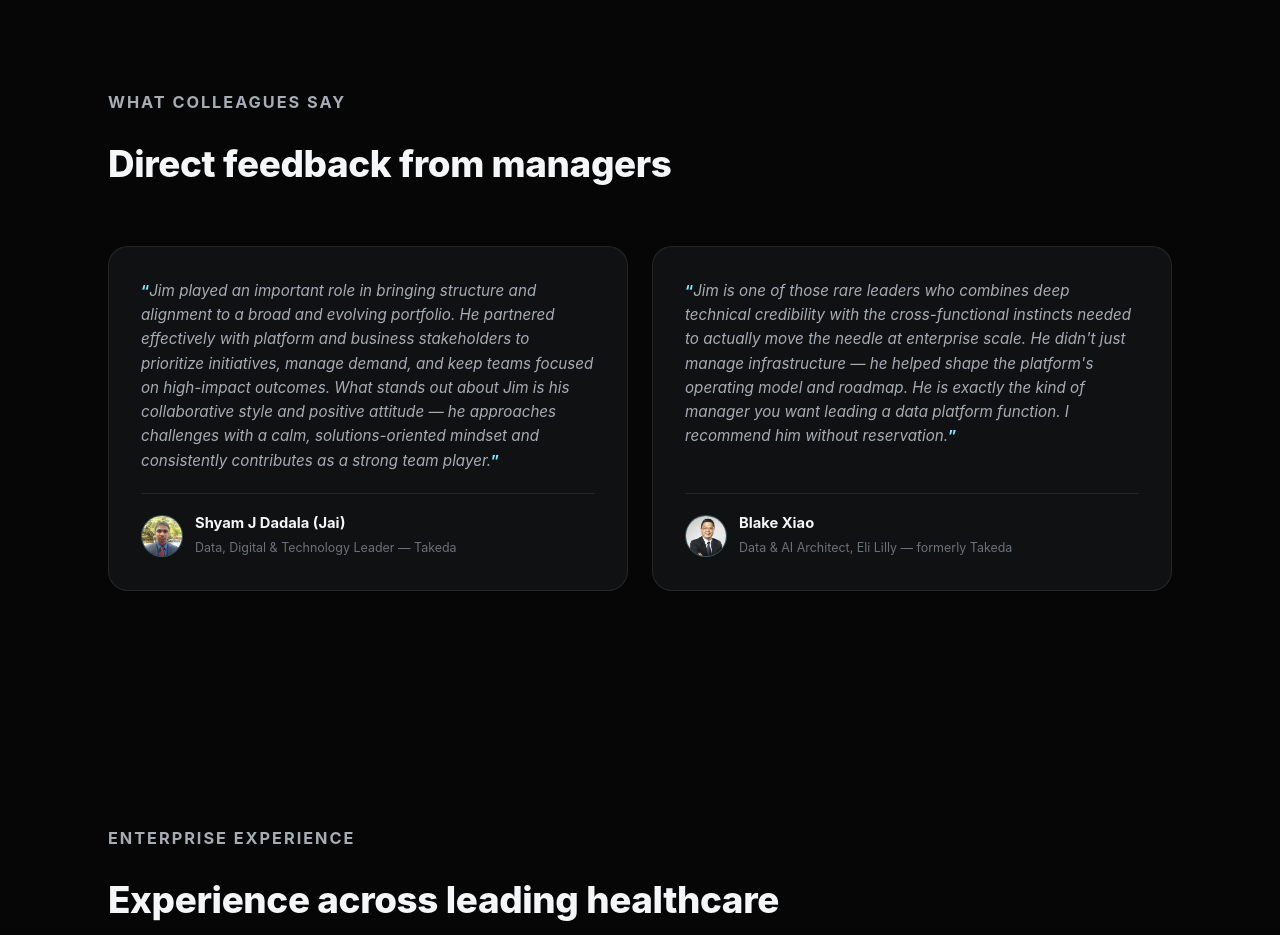
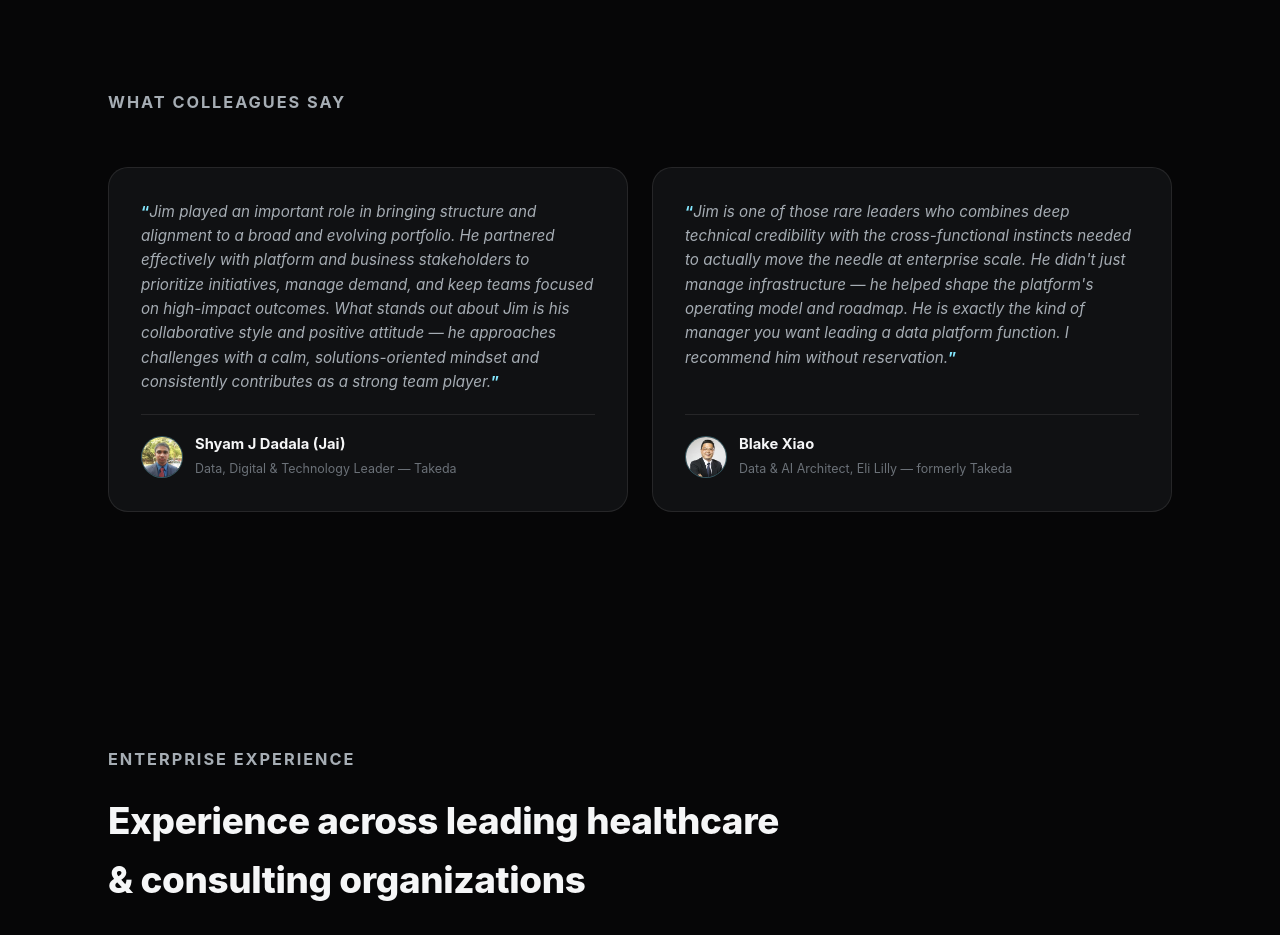
Before and after one commit to jlee1991/portfolio-site, a plain HTML site: page index.html in a window 1280 px wide. Shown: the part 7980-8915 px from the top of the page. Drawn offline with Linux system fonts and the light colour scheme.

Commit message:
Simplify testimonials heading to a small label, matching other sections

```diff
--- a/index.html
+++ b/index.html
@@ -1109,7 +1109,6 @@
   <div class="wrap">
     <div class="section-head">
       <p class="sub-head">What Colleagues Say</p>
-      <h2>Direct feedback from managers</h2>
     </div>
     <div class="testimonial-grid">
       <div class="testimonial-card">
```
